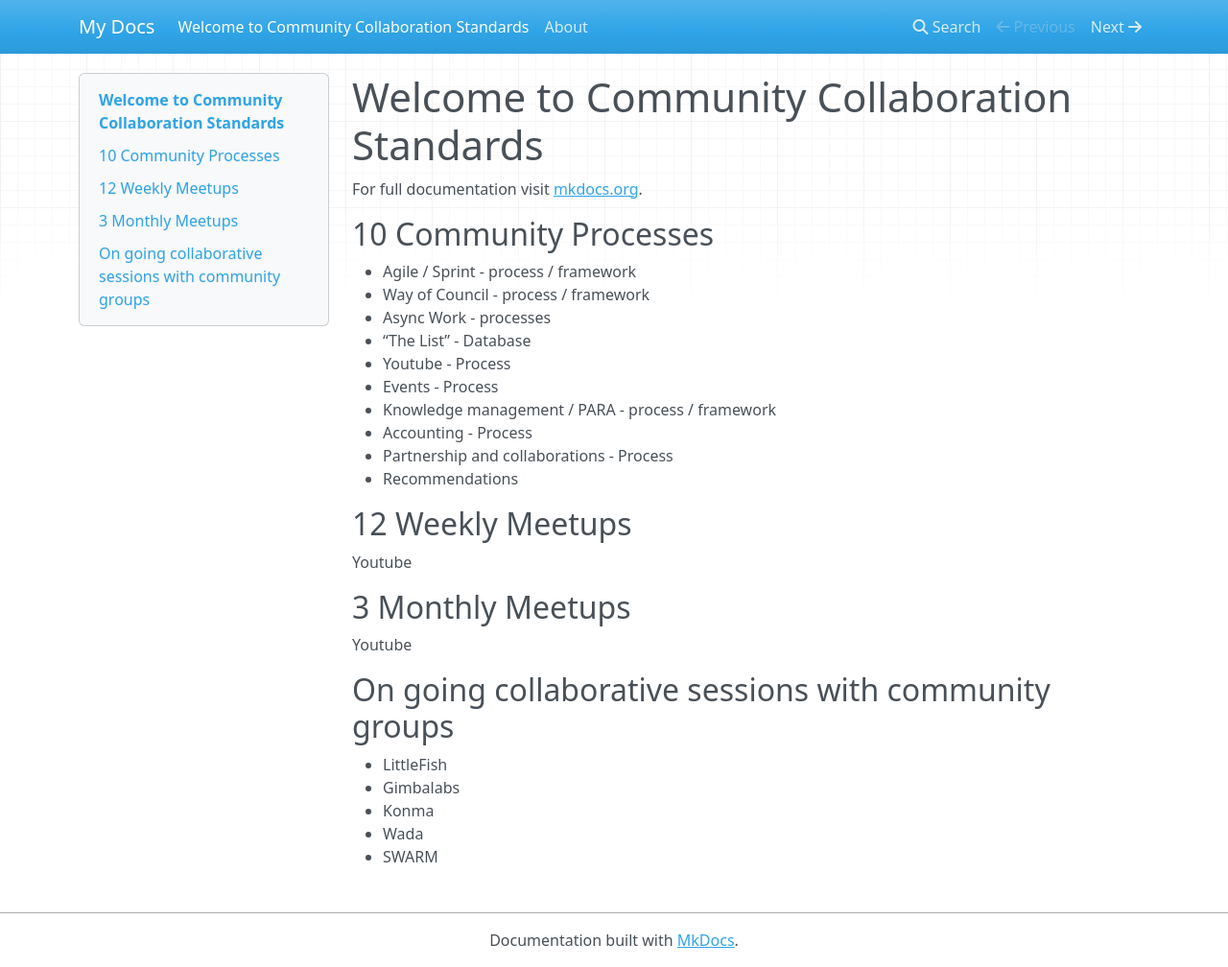
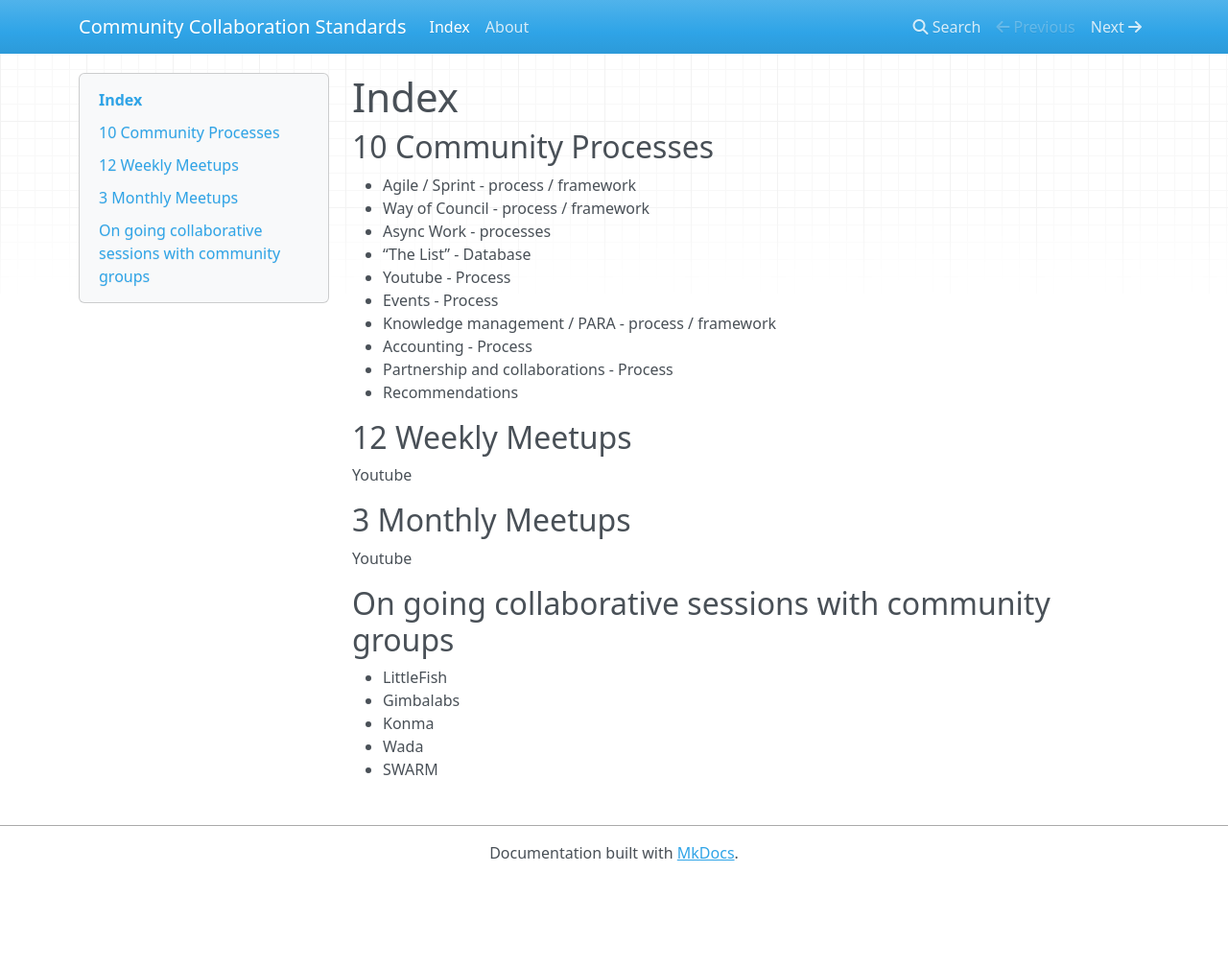
Before and after one commit to Newman5/community-collaboration-standards, an MkDocs documentation site: the page built from docs/index.md, in a window 1280 px wide and 1008 px high. Shown: the whole window at 96% size. Built offline with MkDocs 1.6.1, drawn with Linux system fonts in a browser that asks for light colours; nearby versions of some CDN libraries.

Commit message:
text updates

```diff
--- a/docs/index.md
+++ b/docs/index.md
@@ -1,6 +1,5 @@
-# Welcome to Community Collaboration Standards
+# Index
 
-For full documentation visit [mkdocs.org](https://www.mkdocs.org).
 
 ## 10 Community Processes
 
--- a/mkdocs.yml
+++ b/mkdocs.yml
@@ -1 +1 @@
-site_name: My Docs
+site_name: Community Collaboration Standards
```
